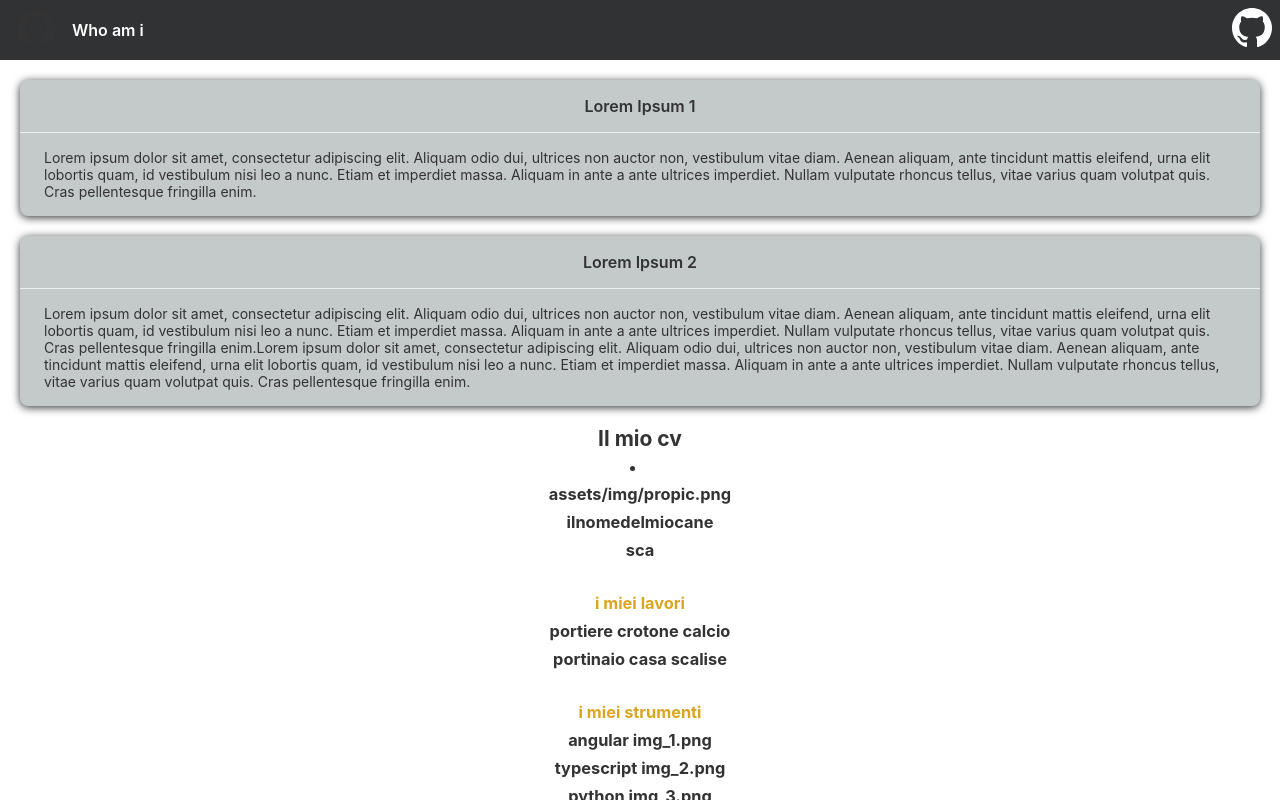
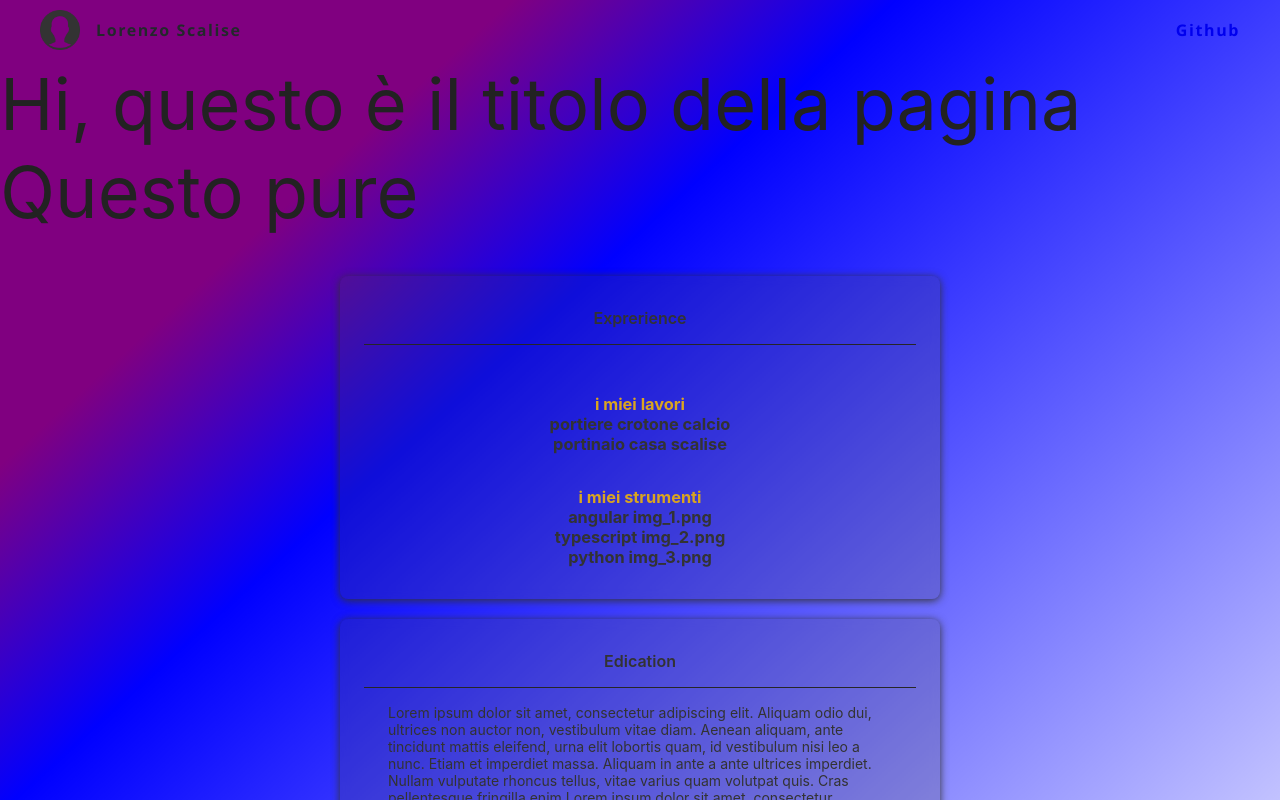
Before and after one commit to loscls/personal-website, an Angular app in the folder angular-web-site/: page / in a window 1280 px wide. Shown: the top 800 px of the page. Built offline with nearby package versions, Linux system fonts and the light colour scheme.

Commit message:
fix(home,toolbar,sidebar)

```diff
--- a/angular-web-site/src/app/_files/lollo_cv.json
+++ b/angular-web-site/src/app/_files/lollo_cv.json
@@ -1,7 +1,7 @@
 {
   "propic_path":"assets/img/propic.png",
-  "name":"ilnomedelmiocane",
-  "surname":"sca",
+  "name":"Lorenzo",
+  "surname":"Scalise",
   "birth_date":"17/07/1993",
   "tel":"0432895023",
   "email":"pipopipo@popipopi.com",
--- a/angular-web-site/src/app/app.component.css
+++ b/angular-web-site/src/app/app.component.css
@@ -1,5 +1,11 @@
 * {
-  font-family: -apple-system, BlinkMacSystemFont, "Segoe UI", Roboto, Helvetica, Arial, sans-serif, "Apple Color Emoji", "Segoe UI Emoji", "Segoe UI Symbol";
+  font-family: "Segoe UI", Roboto, Helvetica, Arial, sans-serif, "Apple Color Emoji", "Segoe UI Emoji", "Segoe UI Symbol";
+}
+
+
+.background {
+  background-image: linear-gradient(to right bottom, purple 20%, blue 35%, rgba(0, 0, 0, 0) );
+  z-index: -2;
 }
 
 .prova{
--- a/angular-web-site/src/app/app.component.html
+++ b/angular-web-site/src/app/app.component.html
@@ -1,9 +1,13 @@
-<app-toolbar [datiCv]="cv"></app-toolbar>
+<div class="background">
 
-<app-sidebar [datiCv]="cv"></app-sidebar>
+  <app-sidebar [datiCv]="cv"></app-sidebar>
 
-<app-home [datiCv]="cv"></app-home>
+  <app-toolbar [datiCv]="cv"></app-toolbar>
 
-<router-outlet></router-outlet>
+  <app-home [datiCv]="cv"></app-home>
 
-<h1 class="prova">numero di click sulla sidebar: {{countClick}}</h1> <!--DA ELIMINARE-->
+  <router-outlet></router-outlet>
+
+</div>
+
+<!-- <h1 class="prova">numero di click sulla sidebar: {{countClick}}</h1> !!!!!!!DA ELIMINARE!!!!!!! -->
--- a/angular-web-site/src/app/home/home.component.css
+++ b/angular-web-site/src/app/home/home.component.css
@@ -3,23 +3,45 @@
   font-size: 14px;
   color: #333;
   box-sizing: border-box;
-  -webkit-font-smoothing: antialiased;
-  -moz-osx-font-smoothing: grayscale;
 }
 
-h1,
+/* .home {
+  margin-left: 40px;
+  margin-right: 40px;
+} */
+
+.intro {
+  margin-left: auto;
+  margin-right: auto;
+}
+
+.intro_h1 {
+  color: #222;
+  font-size: 72px;
+  line-height: 88px;
+  font-weight: 400;
+  letter-spacing: 0em;
+  margin: 0 auto;
+  margin-bottom: 24px;
+  text-align: left;
+}
+
+/* h1,
 h2,
 h3,
 h4,
 h5,
 h6 {
   margin: 8px 0;
-}
+} */
 
 .content {
-  width: 100%;
+  margin: auto;
+  margin-top: 40px;
+  width: 50%;
   position: relative;
   text-align: center;
+  display: block;
 }
 
 .card {
@@ -27,16 +49,17 @@ h6 {
   display: flex;
   flex-direction: column;
   border-radius: .5rem;
-  background-color: #c4c9ca;
+  background-color: rgba(76, 73, 73, 0.2);
   margin: 1.25rem;
   box-shadow: 0 .10rem .5rem;
-  /* padding: 1rem 1.5rem; */
+  padding: 1rem 1.5rem;
   text-align: left;
+  backdrop-filter: blur(5px);
 }
 
 .card-head {
   padding: 1rem 1.5rem;
-  border-bottom: 1px solid #edf1f7;
+  border-bottom: 1px solid #272626;
   font-size: 1rem;
   font-weight: 600;
   text-align: center;
@@ -44,5 +67,4 @@ h6 {
 
 .card-body {
   padding: 1rem 1.5rem;
-
 }
--- a/angular-web-site/src/app/home/home.component.html
+++ b/angular-web-site/src/app/home/home.component.html
@@ -1,15 +1,54 @@
+<div class="home">
+
+  <!-- PROVA -->
+  <div class="intro">
+    <h1 class="intro_h1">
+      Hi, questo è il titolo della pagina
+      <br>
+      Questo pure
+      <br>
+    </h1>
+  </div>
+  <!-- FINE PROVA -->
+
+
   <div class="content">
+
+    <!-- INIZIO CARD -->
     <div class="card">
-    <div class="card-head">Lorem Ipsum 1</div>
-    <div class="card-body">Lorem ipsum dolor sit amet, consectetur adipiscing elit. Aliquam odio dui, ultrices non auctor non, vestibulum vitae diam. Aenean aliquam, ante tincidunt mattis eleifend, urna elit lobortis quam, id vestibulum nisi leo a nunc. Etiam et imperdiet massa. Aliquam in ante a ante ultrices imperdiet. Nullam vulputate rhoncus tellus, vitae varius quam volutpat quis. Cras pellentesque fringilla enim.</div>
+      <div class="card-head">Exprerience</div>
+      <div class="card-body" style="text-align: center;">
+       <h3 style="color: goldenrod;margin-top: 2em;">i miei lavori</h3>
+        <h3 *ngFor="let work of datiCv.prev_works">{{work.job}} {{work.for}}</h3>
+        <h3 style="color: goldenrod;margin-top: 2em;"> i miei strumenti</h3>
+        <h3 *ngFor="let tool of datiCv.tools">{{tool.name}} {{tool.logo}}</h3>
+      </div>
     </div>
 
     <div class="card">
-    <div class="card-head">Lorem Ipsum 2</div>
-    <div class="card-body">Lorem ipsum dolor sit amet, consectetur adipiscing elit. Aliquam odio dui, ultrices non auctor non, vestibulum vitae diam. Aenean aliquam, ante tincidunt mattis eleifend, urna elit lobortis quam, id vestibulum nisi leo a nunc. Etiam et imperdiet massa. Aliquam in ante a ante ultrices imperdiet. Nullam vulputate rhoncus tellus, vitae varius quam volutpat quis. Cras pellentesque fringilla enim.Lorem ipsum dolor sit amet, consectetur adipiscing elit. Aliquam odio dui, ultrices non auctor non, vestibulum vitae diam. Aenean aliquam, ante tincidunt mattis eleifend, urna elit lobortis quam, id vestibulum nisi leo a nunc. Etiam et imperdiet massa. Aliquam in ante a ante ultrices imperdiet. Nullam vulputate rhoncus tellus, vitae varius quam volutpat quis. Cras pellentesque fringilla enim.</div>
+      <div class="card-head">Edication</div>
+      <div class="card-body">Lorem ipsum dolor sit amet, consectetur adipiscing elit. Aliquam odio dui, ultrices non
+        auctor non, vestibulum vitae diam. Aenean aliquam, ante tincidunt mattis eleifend, urna elit lobortis quam, id
+        vestibulum nisi leo a nunc. Etiam et imperdiet massa. Aliquam in ante a ante ultrices imperdiet. Nullam
+        vulputate rhoncus tellus, vitae varius quam volutpat quis. Cras pellentesque fringilla enim.Lorem ipsum dolor
+        sit amet, consectetur adipiscing elit. Aliquam odio dui, ultrices non auctor non, vestibulum vitae diam. Aenean
+        aliquam, ante tincidunt mattis eleifend, urna elit lobortis quam, id vestibulum nisi leo a nunc. Etiam et
+        imperdiet massa. Aliquam in ante a ante ultrices imperdiet. Nullam vulputate rhoncus tellus, vitae varius quam
+        volutpat quis.
+      </div>
     </div>
 
-  <h2>
+    <div class="card card3">
+      <div class="card-head">Skills</div>
+      <div class="card-body">Lorem ipsum dolor sit amet, consectetur adipiscing elit. Aliquam odio dui, ultrices non
+        auctor non, vestibulum vitae diam. Aenean aliquam, ante tincidunt mattis eleifend, urna elit lobortis quam, id
+        vestibulum nisi leo a nunc. Etiam et imperdiet massa. Aliquam in ante a ante ultrices imperdiet. Nullam
+        vulputate rhoncus tellus, vitae varius quam volutpat quis. Cras pellentesque fringilla enim.
+      </div>
+    </div>
+    <!-- FINE CARD -->
+
+    <!-- <h2>
       Il mio cv
     </h2>
     <li>
@@ -20,5 +59,6 @@
         <h3 *ngFor="let work of datiCv.prev_works">{{work.job}} {{work.for}}</h3>
         <h3 style="color: goldenrod;margin-top: 2em;"> i miei strumenti</h3>
         <h3 *ngFor="let tool of datiCv.tools">{{tool.name}} {{tool.logo}}</h3>
-   </li>
+    </li> -->
   </div>
+</div>
--- a/angular-web-site/src/app/home/home.component.ts
+++ b/angular-web-site/src/app/home/home.component.ts
@@ -1,4 +1,5 @@
 import { Component, Input, OnInit } from '@angular/core';
+import { SharedService } from '../utils/shared.service';
 
 @Component({
   selector: 'app-home',
@@ -9,9 +10,15 @@ export class HomeComponent implements OnInit {
   @Input() datiCv: any;
   title = 'angular-web-site';
 
-  constructor() { }
+  constructor(private SharedService:SharedService) { }
 
   ngOnInit(): void {
   }
 
+  onClick() {
+    let toSend:any={};
+    toSend.name = "toolbar";
+    this.SharedService.sendClickEventToolbar(toSend);
+  }
+
 }
--- a/angular-web-site/src/app/toolbar/toolbar.component.css
+++ b/angular-web-site/src/app/toolbar/toolbar.component.css
@@ -4,28 +4,39 @@
 
 .toolbar {
   position: relative;
+  margin: 0 40px 0 40px;
   top: 0;
   left: 0;
   right: 0;
   height: 60px;
   display: flex;
   align-items: center;
-  background-color: #303233;
-  color: white;
+  background-color: #30323300;
+  color: #23282b;
   font-weight: 600;
+  letter-spacing: 0.10rem;
+}
+
+a {
+  text-decoration: none;
+}
+
+a:visited,
+a:active {
+  color: #23282b;
 }
 
 .toolbar img {
-  margin: 0 16px;
+  margin: 0 16px 0 0;
 }
 
 .toolbar #github-logo {
   height: 40px;
-  margin: 0 8px;
+  margin: 0 1px;
 }
 
 .toolbar #github-logo:hover,
-.toolbar #angularLogo:hover {
-  background-color: blue; /* test */
+.toolbar #propic:hover {
+  background-color: blue;  /* test */
   opacity: 0.8;
 }
--- a/angular-web-site/src/app/toolbar/toolbar.component.html
+++ b/angular-web-site/src/app/toolbar/toolbar.component.html
@@ -1,16 +1,16 @@
 <div class="toolbar" role="banner">
-  <img id="angularLogo"
+  <img id="propic"
     width="40"
     alt="Angular Logo"
     src="{{datiCv.propic_path}}"
     (click)="onClick()"
     />
-  <span>Who am i</span>
+  <span>{{datiCv.name}} {{datiCv.surname}}</span>
     <div class="spacer"></div>
-    <a aria-label="github" target="_blank" rel="noopener" href="https://github.com/" title="Github">
-      <svg id="github-logo" height="24" data-name="Logo" xmlns="http://www.w3.org/2000/svg" viewBox="0 0 24 24">
+    <a aria-label="github" target="_blank" rel="noopener" href="https://github.com/" title="Github"> Github
+      <!-- <svg id="github-logo" height="24" data-name="Logo" xmlns="http://www.w3.org/2000/svg" viewBox="0 0 24 24">
         <rect width="24" height="24" fill="none"/>
         <path d="M12 0c-6.626 0-12 5.373-12 12 0 5.302 3.438 9.8 8.207 11.387.599.111.793-.261.793-.577v-2.234c-3.338.726-4.033-1.416-4.033-1.416-.546-1.387-1.333-1.756-1.333-1.756-1.089-.745.083-.729.083-.729 1.205.084 1.839 1.237 1.839 1.237 1.07 1.834 2.807 1.304 3.492.997.107-.775.418-1.305.762-1.604-2.665-.305-5.467-1.334-5.467-5.931 0-1.311.469-2.381 1.236-3.221-.124-.303-.535-1.524.117-3.176 0 0 1.008-.322 3.301 1.23.957-.266 1.983-.399 3.003-.404 1.02.005 2.047.138 3.006.404 2.291-1.552 3.297-1.23 3.297-1.23.653 1.653.242 2.874.118 3.176.77.84 1.235 1.911 1.235 3.221 0 4.609-2.807 5.624-5.479 5.921.43.372.823 1.102.823 2.222v3.293c0 .319.192.694.801.576 4.765-1.589 8.199-6.086 8.199-11.386 0-6.627-5.373-12-12-12z" fill="#fff"/>
-      </svg>
+      </svg> -->
     </a>
 </div>
--- a/angular-web-site/src/styles.css
+++ b/angular-web-site/src/styles.css
@@ -4,6 +4,6 @@
   box-sizing: border-box;
 }
 
-body {
+.body {
   position: relative;
 }
```
Also changed, not shown: angular-web-site/src/app/sidebar/sidebar.component.html (+1 -3 lines). Lines whose indentation alone changed are shown as unchanged.
